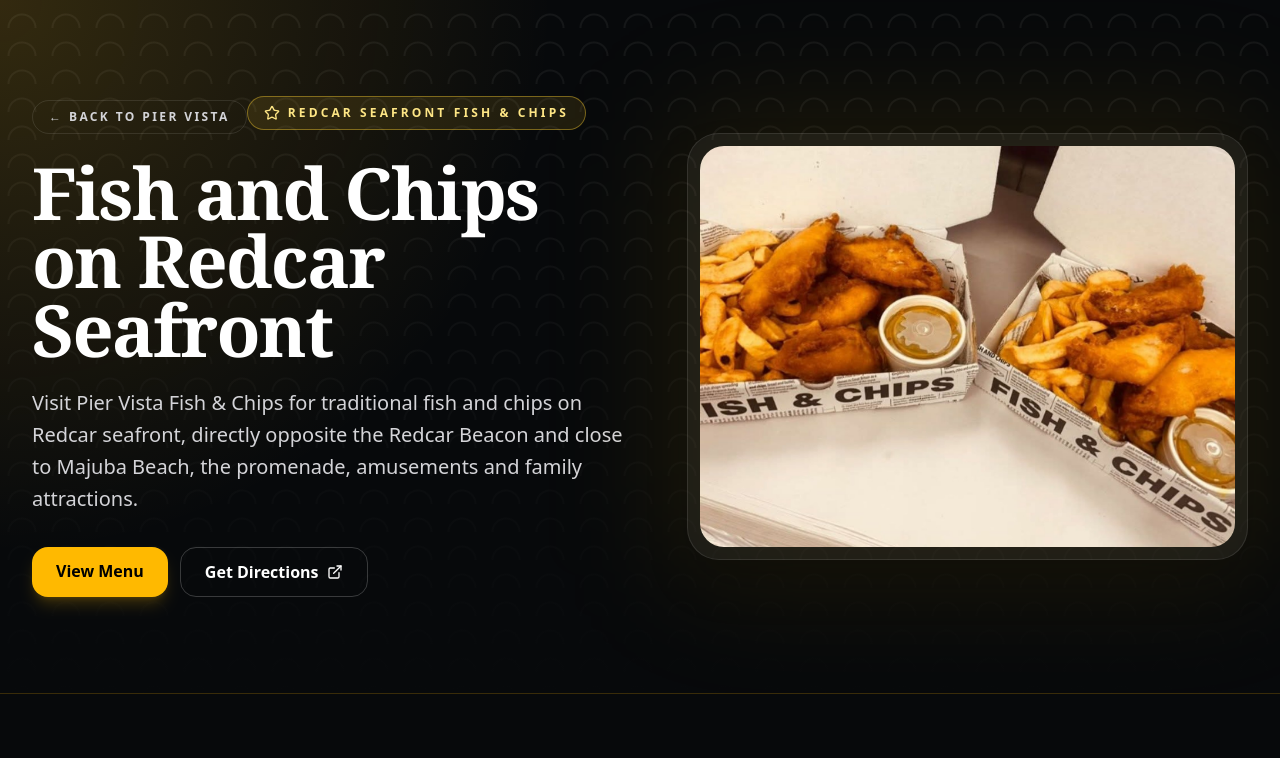
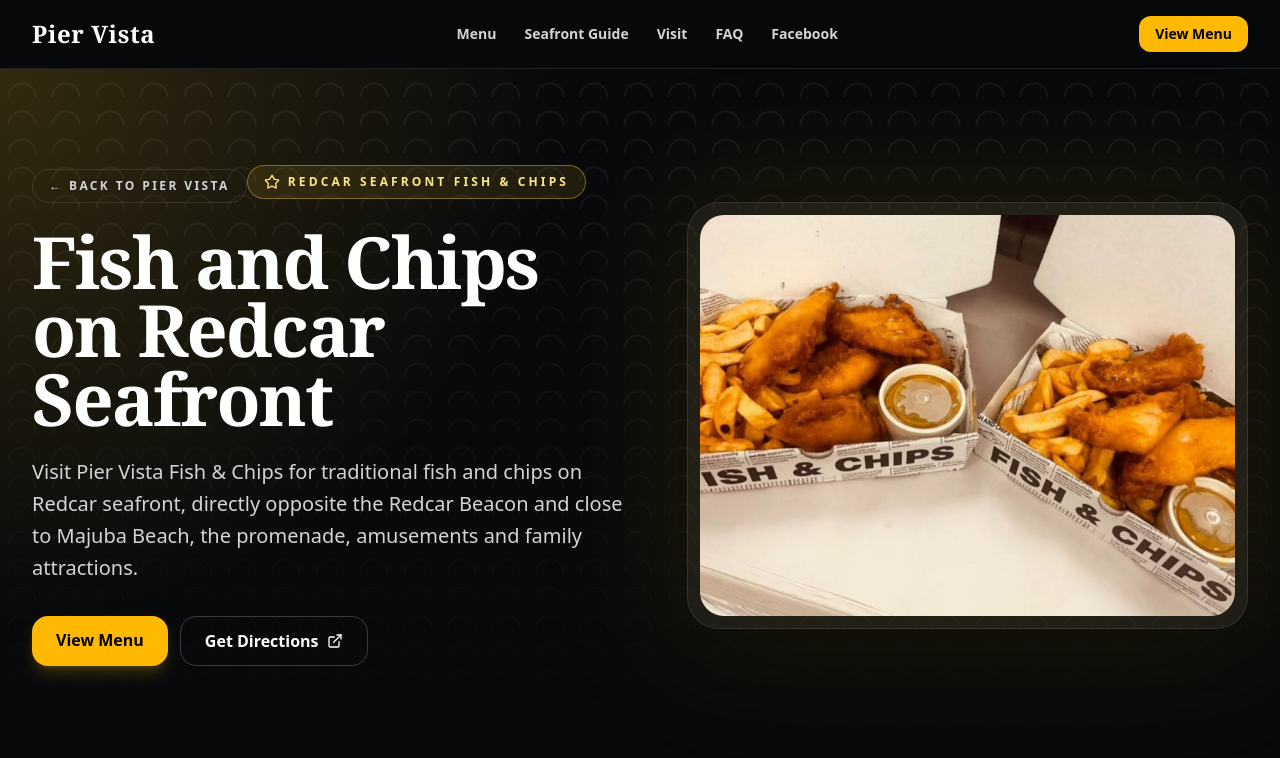
Before and after one commit to warrenspringgay-dotcom/pier-vista-next, a Next.js app: page /fish-and-chips-redcar-seafront in a window 1280 px wide. Shown: the top 758 px of the page. Built offline with nearby package versions, Linux system fonts and the light colour scheme.

Commit message:
Add page structure

```diff
--- a/src/app/fish-and-chips-redcar-seafront/page.tsx
+++ b/src/app/fish-and-chips-redcar-seafront/page.tsx
@@ -1,4 +1,6 @@
 import type { Metadata } from "next";
+import SiteHeader from "@/components/SiteHeader";
+import SiteFooter from "@/components/SiteFooter";
 import Image from "next/image";
 import {
   Accessibility,
@@ -232,6 +234,8 @@ export default function FishAndChipsRedcarSeafrontPage() {
           __html: JSON.stringify(structuredData),
         }}
       />
+
+      <SiteHeader />
 
       <section className="relative isolate overflow-hidden border-b border-amber-400/20">
         <ScalePattern />
@@ -525,6 +529,8 @@ export default function FishAndChipsRedcarSeafrontPage() {
           ))}
         </div>
       </section>
+
+      <SiteFooter />
     </main>
   );
 }
--- a/src/app/page.tsx
+++ b/src/app/page.tsx
@@ -1,4 +1,6 @@
 import Image from "next/image";
+import SiteHeader from "@/components/SiteHeader";
+import SiteFooter from "@/components/SiteFooter";
 import {
   Accessibility,
   Baby,
@@ -303,7 +305,7 @@ export default function Home() {
         }}
       />
 
-      <Header />
+      <SiteHeader />
 
 
 
@@ -317,7 +319,7 @@ export default function Home() {
       <VisitSection />
       <PlanningSection />
       <FaqSection />
-      <Footer />
+      <SiteFooter />
     </main>
   );
 }
--- /dev/null
+++ b/src/components/SiteFooter.tsx
@@ -0,0 +1,81 @@
+import Link from "next/link";
+import { Mail } from "lucide-react";
+
+const FACEBOOK_URL = "https://www.facebook.com/piervista";
+const BUSINESS_EMAIL = "info@fishandchipsredcar.co.uk";
+
+function FacebookIcon({ className = "" }: { className?: string }) {
+  return (
+    <svg
+      aria-hidden="true"
+      className={className}
+      fill="currentColor"
+      viewBox="0 0 24 24"
+    >
+      <path d="M22 12.06C22 6.5 17.52 2 12 2S2 6.5 2 12.06c0 5.02 3.66 9.18 8.44 9.94v-7.03H7.9v-2.91h2.54V9.84c0-2.52 1.49-3.91 3.77-3.91 1.09 0 2.23.2 2.23.2v2.47h-1.26c-1.24 0-1.63.78-1.63 1.57v1.89h2.78l-.44 2.91h-2.34V22C18.34 21.24 22 17.08 22 12.06Z" />
+    </svg>
+  );
+}
+
+export default function SiteFooter() {
+  return (
+    <footer className="border-t border-white/10 bg-black px-5 py-10 text-sm text-zinc-400">
+      <div className="mx-auto grid max-w-7xl gap-8 md:grid-cols-[1.2fr_0.8fr_0.8fr]">
+        <div>
+          <h2 className="font-serif text-3xl font-black text-white">
+            Pier Vista
+          </h2>
+          <p className="mt-3 max-w-md leading-7">
+            Traditional fish and chips on Redcar seafront. Family run since
+            2013, with seating inside and takeaway available.
+          </p>
+        </div>
+
+        <div>
+          <h3 className="font-bold text-white">Visit</h3>
+          <div className="mt-3 space-y-2">
+            <p>Redcar Seafront</p>
+            <p>TS10 3AA</p>
+            <p>Opposite Redcar Beacon</p>
+            <Link href="/menu" className="block text-amber-300 hover:text-amber-200">
+              View Menu
+            </Link>
+            <Link
+              href="/fish-and-chips-redcar-seafront"
+              className="block text-amber-300 hover:text-amber-200"
+            >
+              Redcar Seafront Guide
+            </Link>
+          </div>
+        </div>
+
+        <div>
+          <h3 className="font-bold text-white">Contact</h3>
+          <div className="mt-3 space-y-3">
+            <a
+              href={`mailto:${BUSINESS_EMAIL}`}
+              className="inline-flex items-center gap-2 text-amber-300 hover:text-amber-200"
+            >
+              <Mail className="h-4 w-4" />
+              {BUSINESS_EMAIL}
+            </a>
+
+            <a
+              href={FACEBOOK_URL}
+              target="_blank"
+              rel="noopener noreferrer"
+              className="inline-flex items-center gap-2 text-amber-300 hover:text-amber-200"
+            >
+              <FacebookIcon className="h-4 w-4" />
+              Facebook
+            </a>
+          </div>
+        </div>
+      </div>
+
+      <div className="mx-auto mt-8 max-w-7xl border-t border-white/10 pt-6 text-xs text-zinc-600">
+        © {new Date().getFullYear()} Pier Vista Fish & Chips. All rights reserved.
+      </div>
+    </footer>
+  );
+}
--- /dev/null
+++ b/src/components/SiteHeader.tsx
@@ -0,0 +1,45 @@
+import Link from "next/link";
+
+const FACEBOOK_URL = "https://www.facebook.com/piervista";
+
+export default function SiteHeader() {
+  return (
+    <header className="sticky top-0 z-50 border-b border-white/10 bg-[#07090b]/90 backdrop-blur">
+      <div className="mx-auto flex max-w-7xl items-center justify-between px-5 py-4 md:px-8">
+        <Link href="/" className="font-serif text-2xl font-black tracking-wide">
+          Pier Vista
+        </Link>
+
+        <nav className="hidden items-center gap-7 text-sm font-bold text-zinc-300 md:flex">
+          <Link className="hover:text-white" href="/menu">
+            Menu
+          </Link>
+          <Link className="hover:text-white" href="/fish-and-chips-redcar-seafront">
+            Seafront Guide
+          </Link>
+          <Link className="hover:text-white" href="/#visit">
+            Visit
+          </Link>
+          <Link className="hover:text-white" href="/#faq">
+            FAQ
+          </Link>
+          <a
+            className="inline-flex items-center gap-2 hover:text-white"
+            href={FACEBOOK_URL}
+            target="_blank"
+            rel="noopener noreferrer"
+          >
+            Facebook
+          </a>
+        </nav>
+
+        <Link
+          href="/menu"
+          className="rounded-xl bg-amber-400 px-4 py-2 text-sm font-black text-black hover:bg-amber-300"
+        >
+          View Menu
+        </Link>
+      </div>
+    </header>
+  );
+}
```
